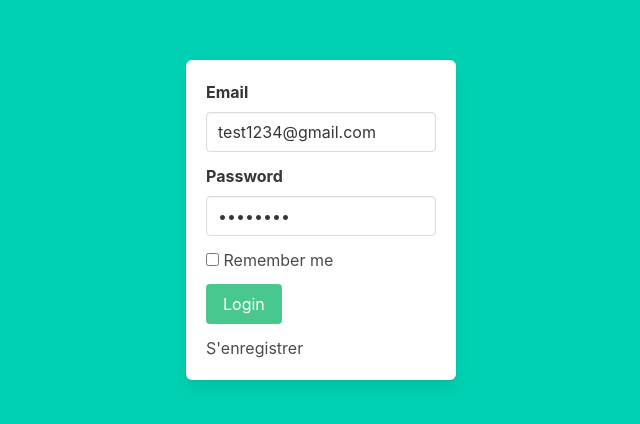
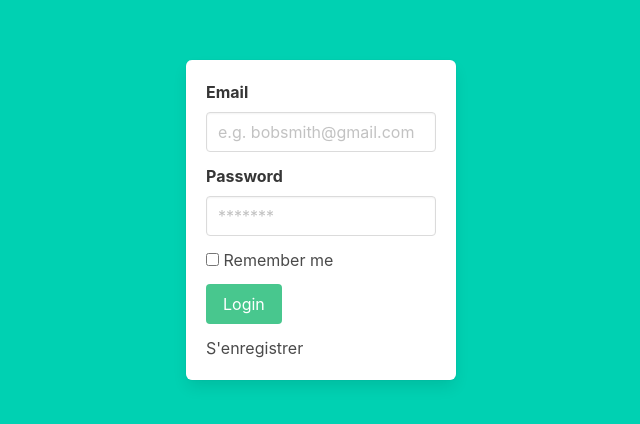
Before and after one commit to hproux/cohop, a Vue app: page /login in a window 1280 px wide. Shown: the part 180-604 px from the top of the page, without its empty margins (319-959 px from the left). Built offline with nearby package versions, Linux system fonts and the light colour scheme.

Commit message:
sup logins precharges

```diff
--- a/src/components/Login.vue
+++ b/src/components/Login.vue
@@ -46,8 +46,8 @@ export default {
   },
   data() {
     return {
-      email : "test1234@gmail.com",
-      password : "test1234",
+      email : null,
+      password : null,
     }
   },
   methods:{
```
